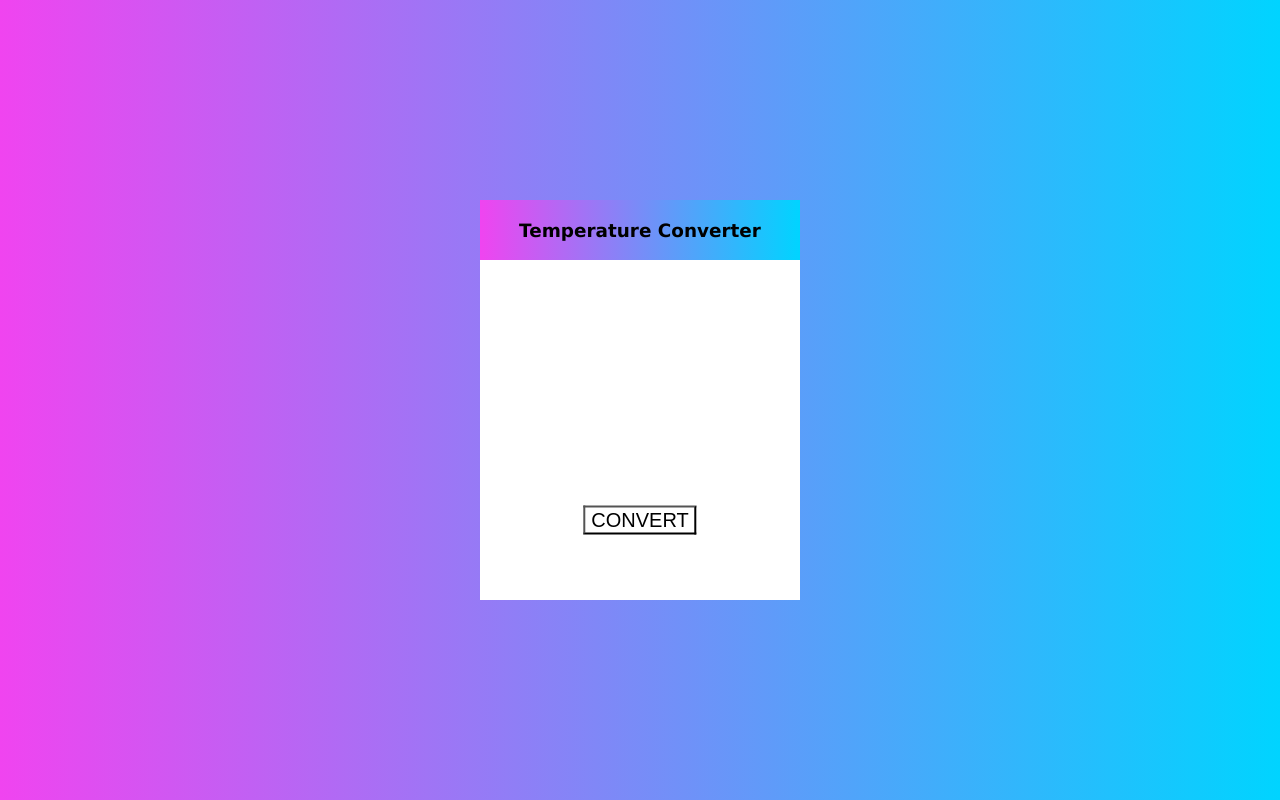
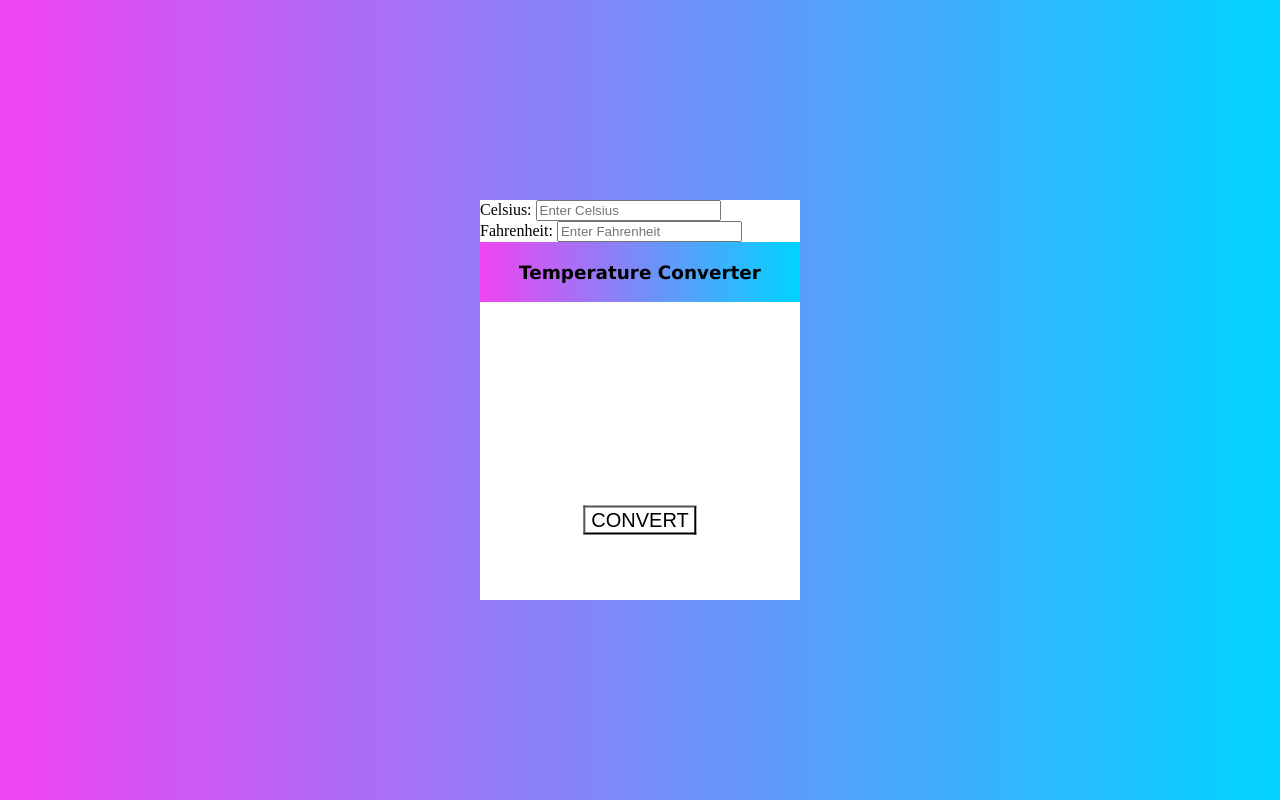
Before and after one commit to nick6mine/FtoC, a plain HTML site: page index.html in a window 1280 px wide. Drawn offline with Linux system fonts and the light colour scheme.

Commit message:
Last before bed

```diff
--- a/index.html
+++ b/index.html
@@ -8,6 +8,15 @@
 </head>
 <body>
     <div class="window">
+        <div>
+            <label class="c"for="celsius">Celsius:</label>
+            <input type="number" id="celsius" placeholder="Enter Celsius">
+        </div>
+
+        <div>
+            <label class="f"for="fahrenheit">Fahrenheit:</label>
+            <input type="number" id="fahrenheit" placeholder="Enter Fahrenheit">
+        </div>
         <button class="btn">
             Convert
         </button>
```
